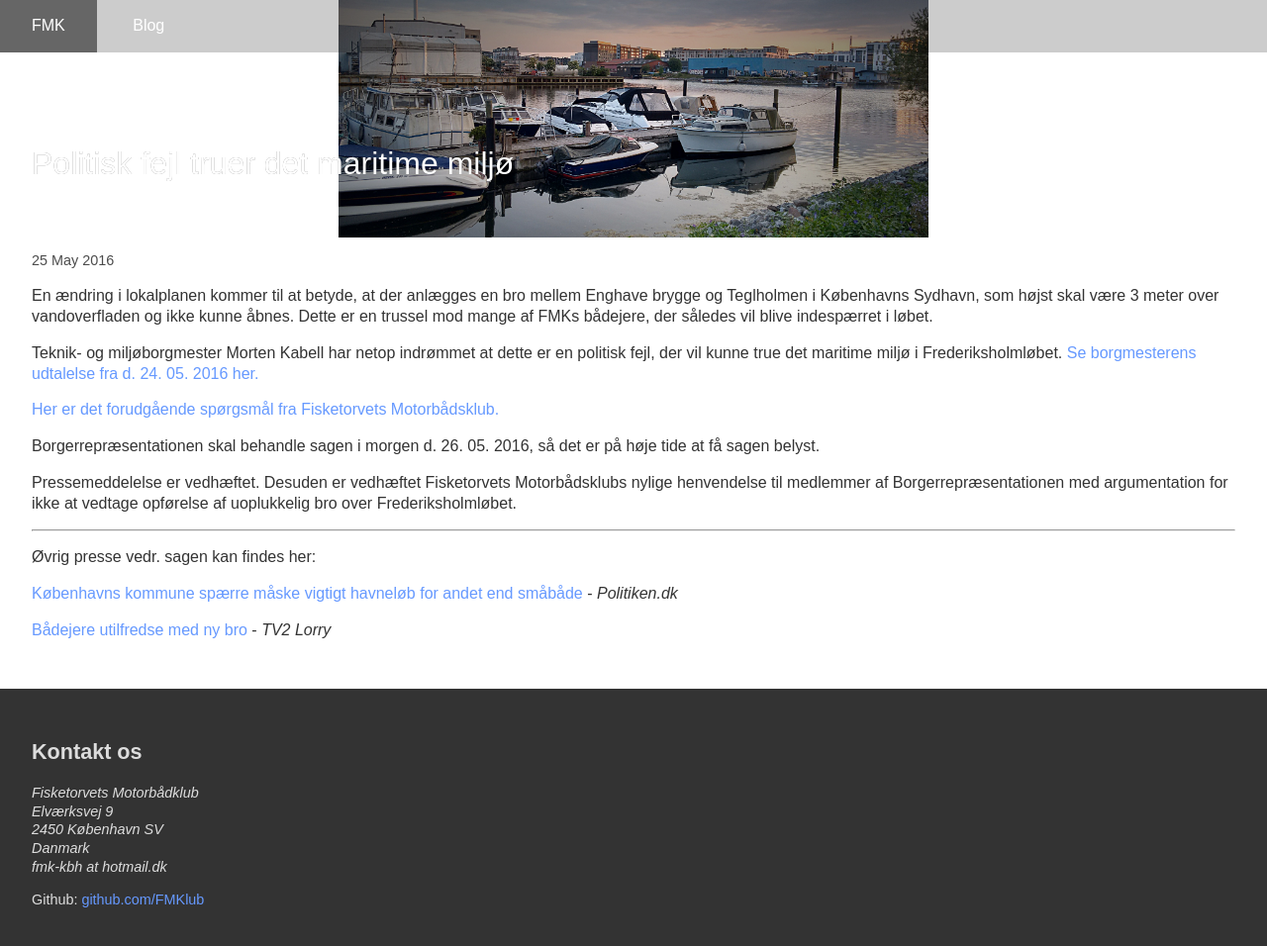
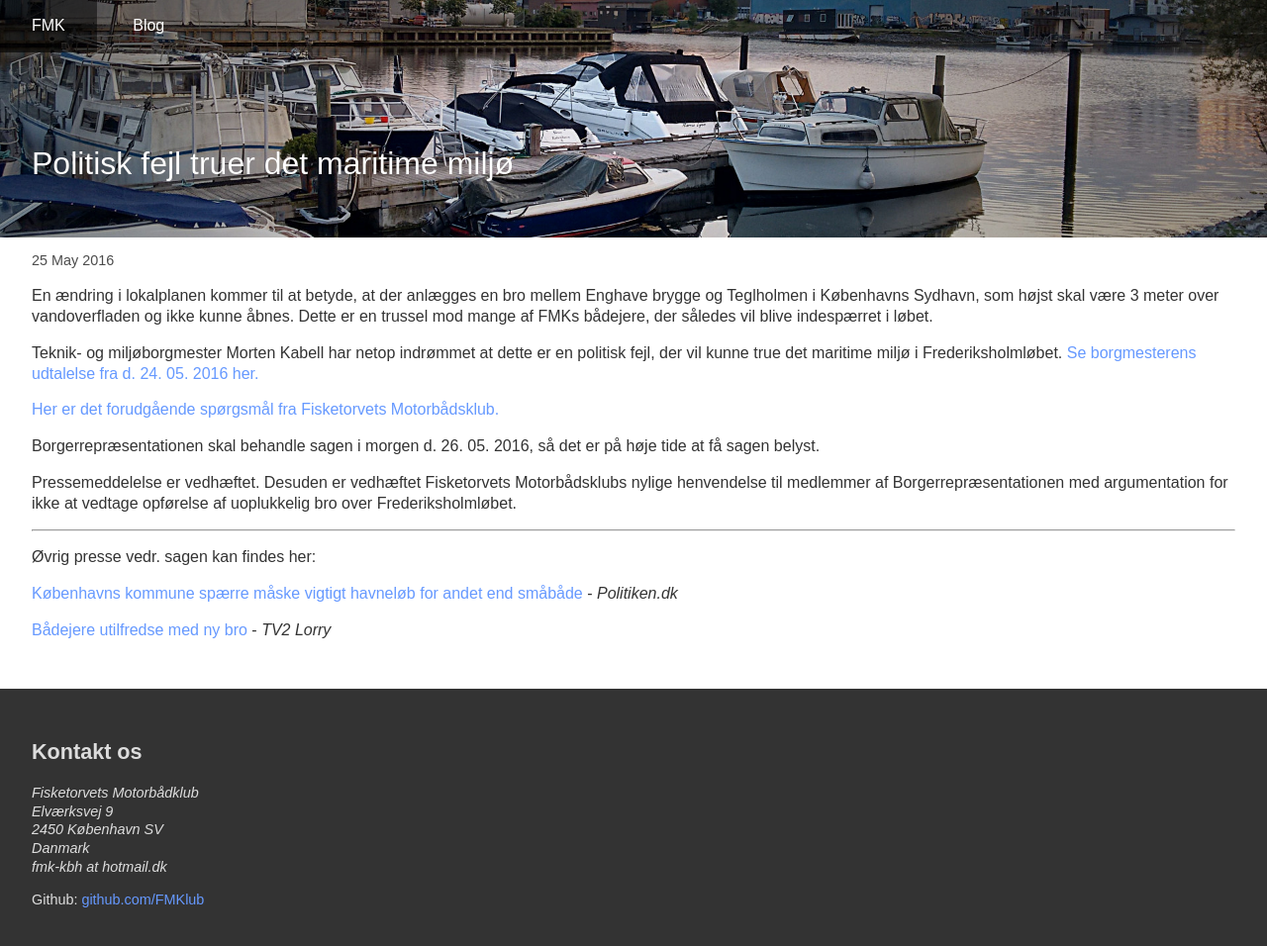
Before and after one commit to fisketorvetsmotorbaadklub/fisketorvetsmotorbaadklub.github.io, a Jekyll site: the page built from index.html, in a window 1280 px wide and 965 px high. Shown: the top 956 px of the window at 99% size. Built offline with Jekyll 4.4.1, drawn with Linux system fonts in a browser that asks for light colours.

Commit message:
Update main.css

```diff
--- a/css/main.css
+++ b/css/main.css
@@ -61,7 +61,7 @@ footer {
   margin: -2rem -2rem 0;
   background-repeat: no-repeat;
   background-position: center center;
-  background-size: auto 100%;
+  background-size: 100%;
   min-height: 15rem;
 }
 
```
